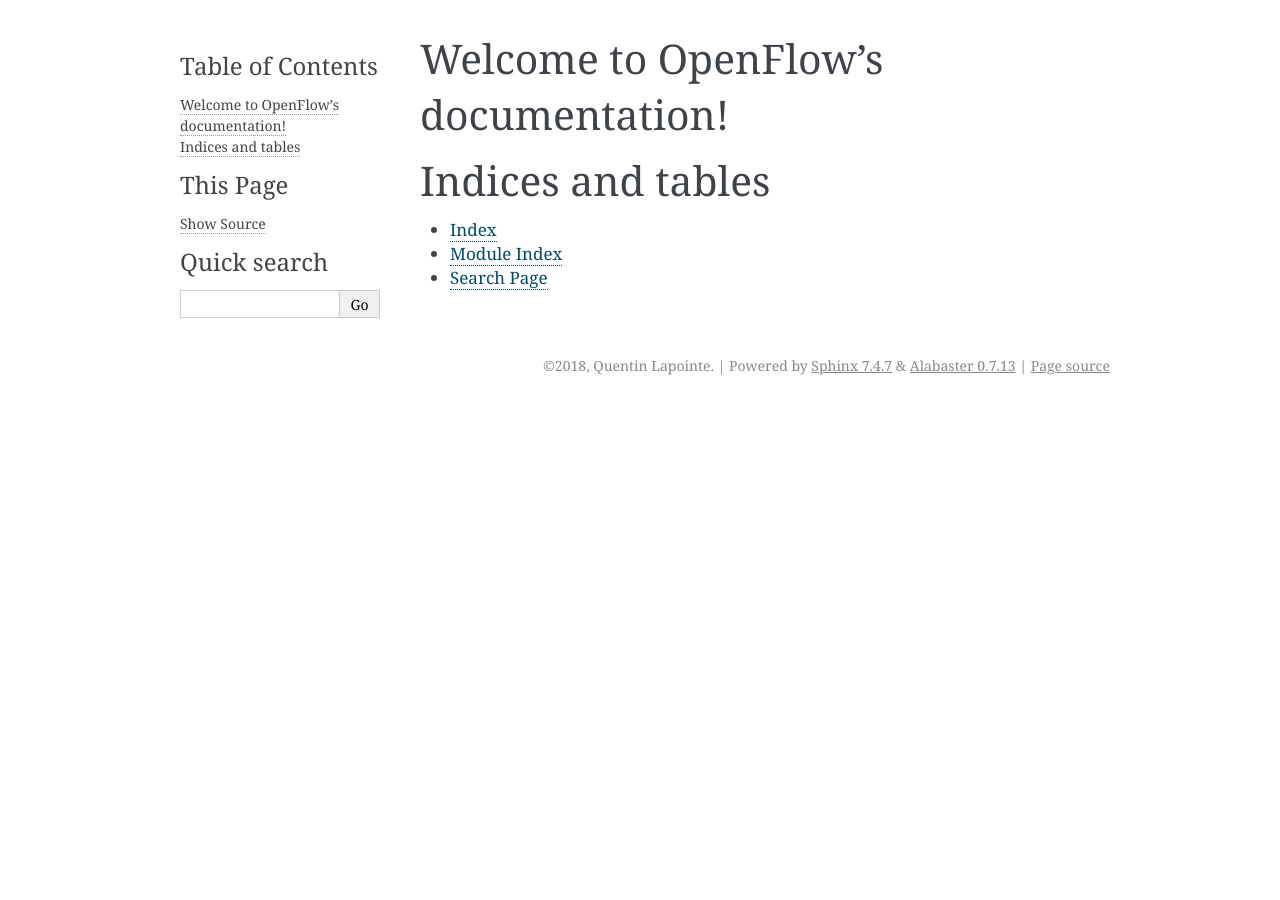
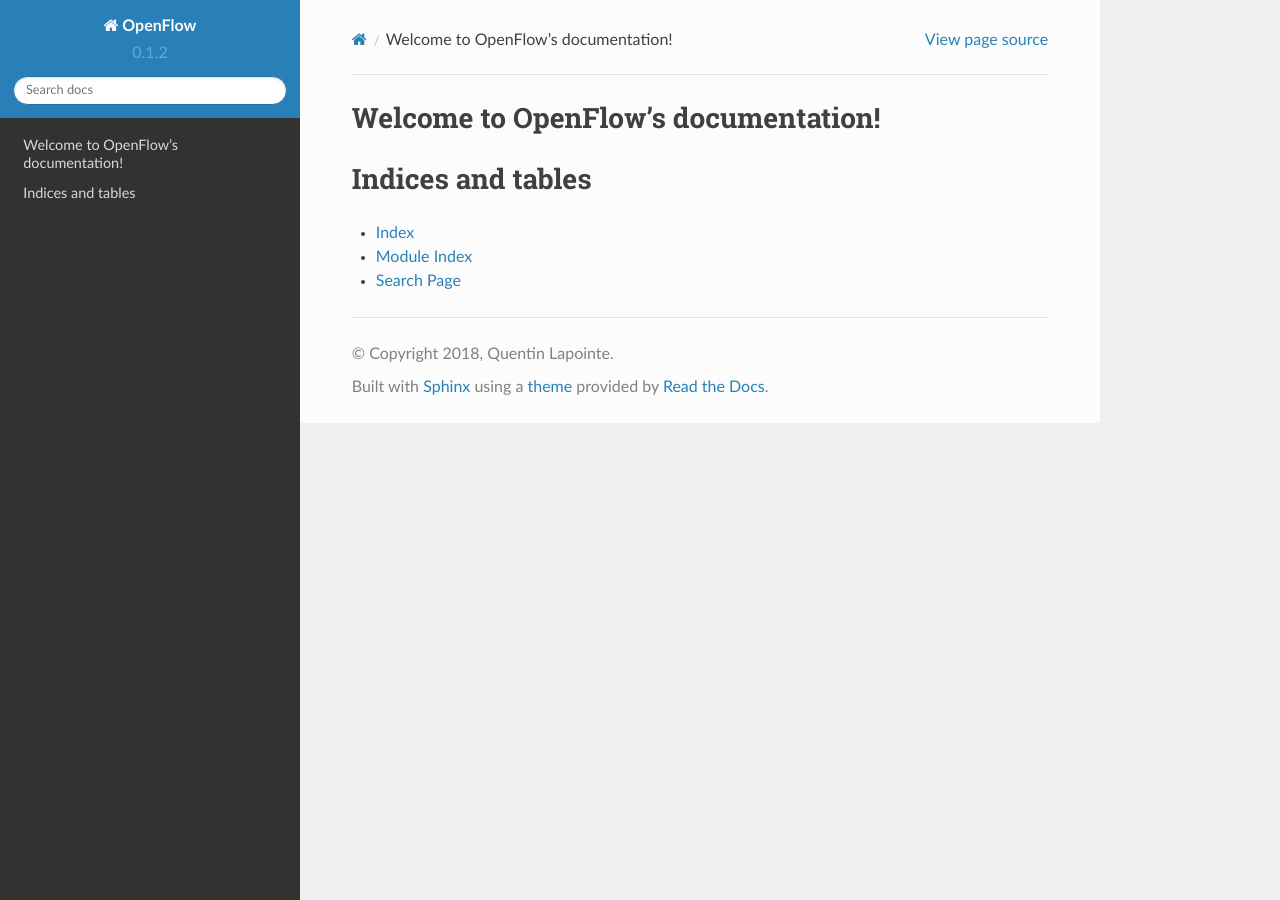
Before and after one commit to shoprunback/openflow, a Sphinx documentation site: the page built from docs/index.rst, in a window 1280 px wide. Built offline with Sphinx 7.4.7 and the Read the Docs theme 2.0.0, drawn with Linux system fonts in a browser that asks for light colours.

Commit message:
modern doc style, repaired doc

```diff
--- a/docs/conf.py
+++ b/docs/conf.py
@@ -24,9 +24,9 @@
 author = 'Quentin Lapointe'
 
 # The short X.Y version
-version = ''
+version = '0.1.2'
 # The full version, including alpha/beta/rc tags
-release = '0.1.2'
+release = ''
 
 
 # -- General configuration ---------------------------------------------------
@@ -39,6 +39,7 @@
 # extensions coming with Sphinx (named 'sphinx.ext.*') or your custom
 # ones.
 extensions = [
+    'sphinx.ext.napoleon'
 ]
 
 # Add any paths that contain templates here, relative to this directory.
@@ -74,7 +75,7 @@
 # The theme to use for HTML and HTML Help pages.  See the documentation for
 # a list of builtin themes.
 #
-html_theme = 'alabaster'
+html_theme = 'sphinx_rtd_theme'
 
 # Theme options are theme-specific and customize the look and feel of a theme
 # further.  For a list of options available for each theme, see the
--- /dev/null
+++ b/docs/source/modules.rst
@@ -0,0 +1,7 @@
+openflow
+========
+
+.. toctree::
+   :maxdepth: 4
+
+   openflow
```
Also changed, not shown: README.md (+1 -1 lines), docs/source/openflow.rst (added, +30 -0 lines).
